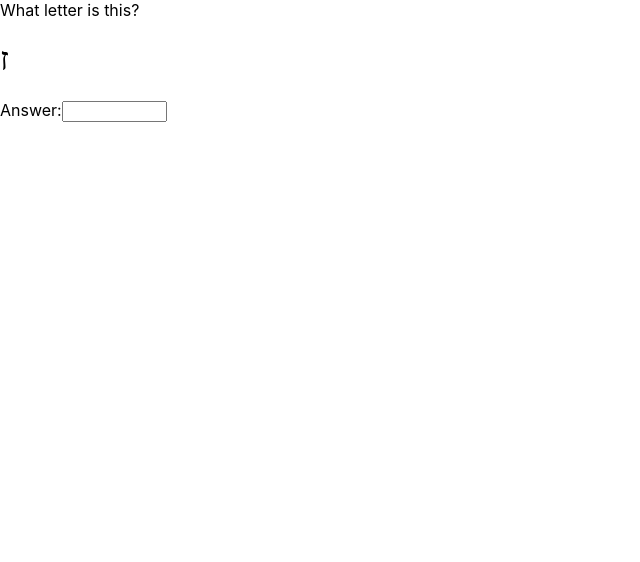
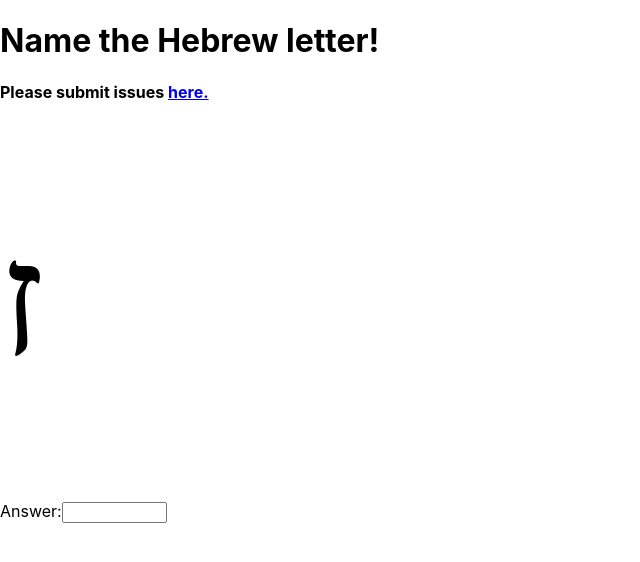
Before and after one commit to orenfromberg/hebrew-trainer, a React (Create React App) app: page / in a window 1280 px wide. Shown: the top 562 px of the page, without its empty margins (0-640 px from the left). Built offline with nearby package versions, Linux system fonts and the light colour scheme; a web font is replaced by a local one.

Commit message:
cleaning up some things

```diff
--- a/src/App.css
+++ b/src/App.css
@@ -21,6 +21,10 @@
   color: #09d3ac;
 }
 
-.footer {
+.incorrect {
   color: red;
 }
+
+.correct {
+  color: green;
+}
--- a/src/App.js
+++ b/src/App.js
@@ -9,8 +9,10 @@ const getRandomQuestion = () => Math.floor(Math.random() * questions.length);
 function App() {
   const [question, setQuestion] = useState(questions[getRandomQuestion()]);
   const [result, setResult] = useState("unanswered");
+  const [submittedAnswer, setSubmittedAnswer] = useState("");
 
   const test = answer => {
+    setSubmittedAnswer(answer);
     const isCorrect = question.answers.includes(answer);
     setResult(isCorrect ? "correct" : "incorrect");
 
@@ -25,9 +27,19 @@ function App() {
 
   return (
     <div>
-      <header>What letter is this?</header>
+      <h1>Name the Hebrew letter!</h1>
+      <h4>
+        Please submit issues{" "}
+        <a href="https://github.com/orenfromberg/hebrew-trainer/issues">
+          here.
+        </a>
+      </h4>
       <Question prompt={question.prompt} checkAnswer={test} />
-      <Result result={result} acceptedAnswers={question.answers} />
+      <Result
+        result={result}
+        submittedAnswer={submittedAnswer}
+        acceptedAnswers={question.answers}
+      />
     </div>
   );
 }
--- a/src/Question.css
+++ b/src/Question.css
@@ -1,5 +1,8 @@
 .he {
   font-family: "Frank Ruhl Libre", serif;
-  /* font-size: 30vmin; */
   font-weight: 400;
 }
+
+.prompt {
+  font-size: 20vh;
+}
--- a/src/Question.js
+++ b/src/Question.js
@@ -3,7 +3,7 @@ import "./Question.css";
 const Question = ({ prompt, checkAnswer }) => {
   return (
     <div>
-      <h1 className="he">{prompt}</h1>
+      <h1 className="he prompt">{prompt}</h1>
       <label htmlFor="answer">Answer:</label>
       <input
         type="text"
--- a/src/Result.js
+++ b/src/Result.js
@@ -1,17 +1,29 @@
 import React from "react";
 import "./Question.css";
-const Result = ({ result, acceptedAnswers }) => {
+const Result = ({ result, submittedAnswer, acceptedAnswers }) => {
   if (result === "correct") {
     return (
       <div>
-        <h1 className="footer">Correct!</h1>
+        <h1 className="correct">{submittedAnswer} is correct!</h1>
+        {acceptedAnswers.length > 1 && (
+          <div>
+            <h2>other accepted answers:</h2>
+            <ul>
+              {acceptedAnswers
+                .filter(item => item !== submittedAnswer)
+                .map(item => (
+                  <li key={item}>{item}</li>
+                ))}
+            </ul>
+          </div>
+        )}
       </div>
     );
   } else if (result === "incorrect") {
     return (
       <div>
-        <h1 className="footer">WRONG</h1>
-        <p>Accepted answers:</p>
+        <h1 className="incorrect">{submittedAnswer} is incorrect!</h1>
+        <h2>Accepted answers:</h2>
         <ul>
           {acceptedAnswers.map(item => (
             <li key={item}>{item}</li>
--- a/src/questions.json
+++ b/src/questions.json
@@ -98,11 +98,11 @@
     },
     {
       "prompt": "פ",
-      "answers": ["fay", "phay"]
+      "answers": ["fay"]
     },
     {
       "prompt": "ף",
-      "answers": ["fay sofit", "final fay", "phay sofit", "final phay"]
+      "answers": ["fay sofit", "final fay"]
     },
     {
       "prompt": "צ",
@@ -134,7 +134,7 @@
     },
     {
       "prompt": "ת",
-      "answers": ["thav", "thaw"]
+      "answers": ["thav", "thaw", "tav", "taw"]
     }
   ]
 }
```
